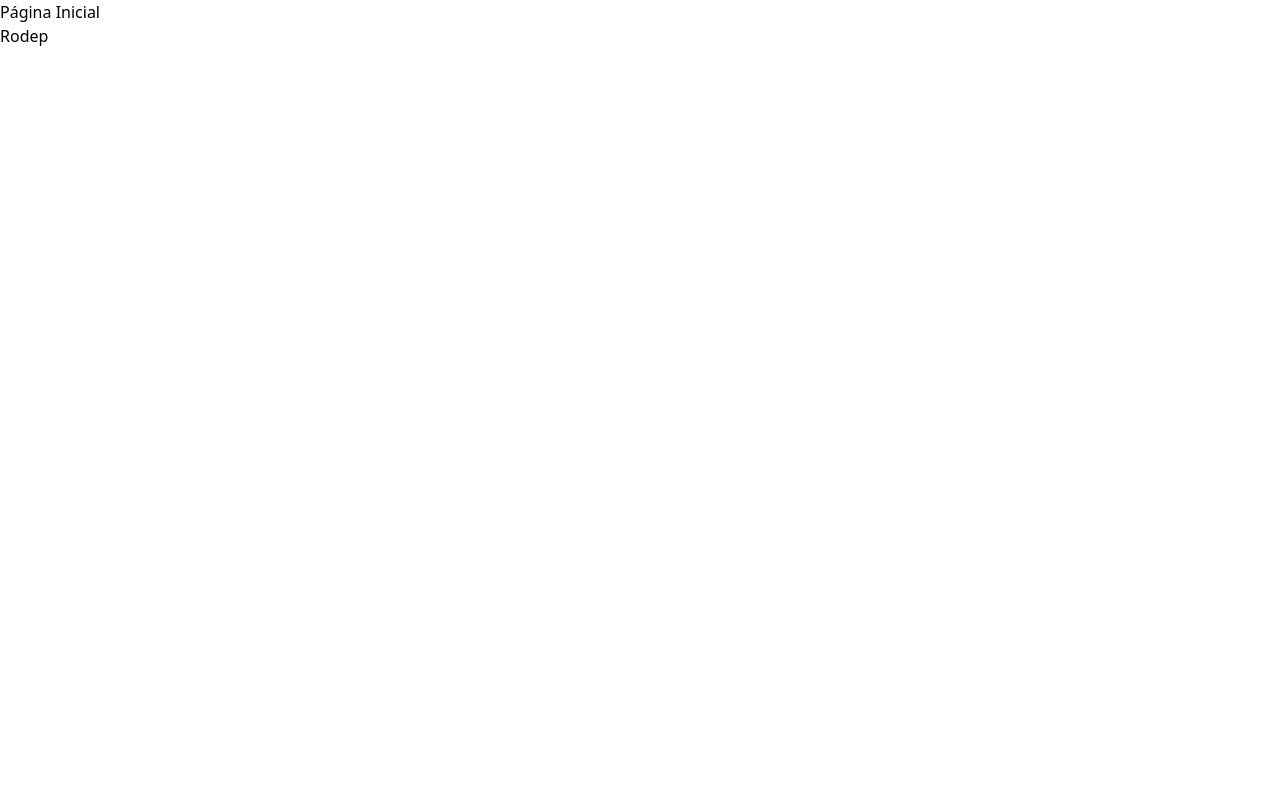
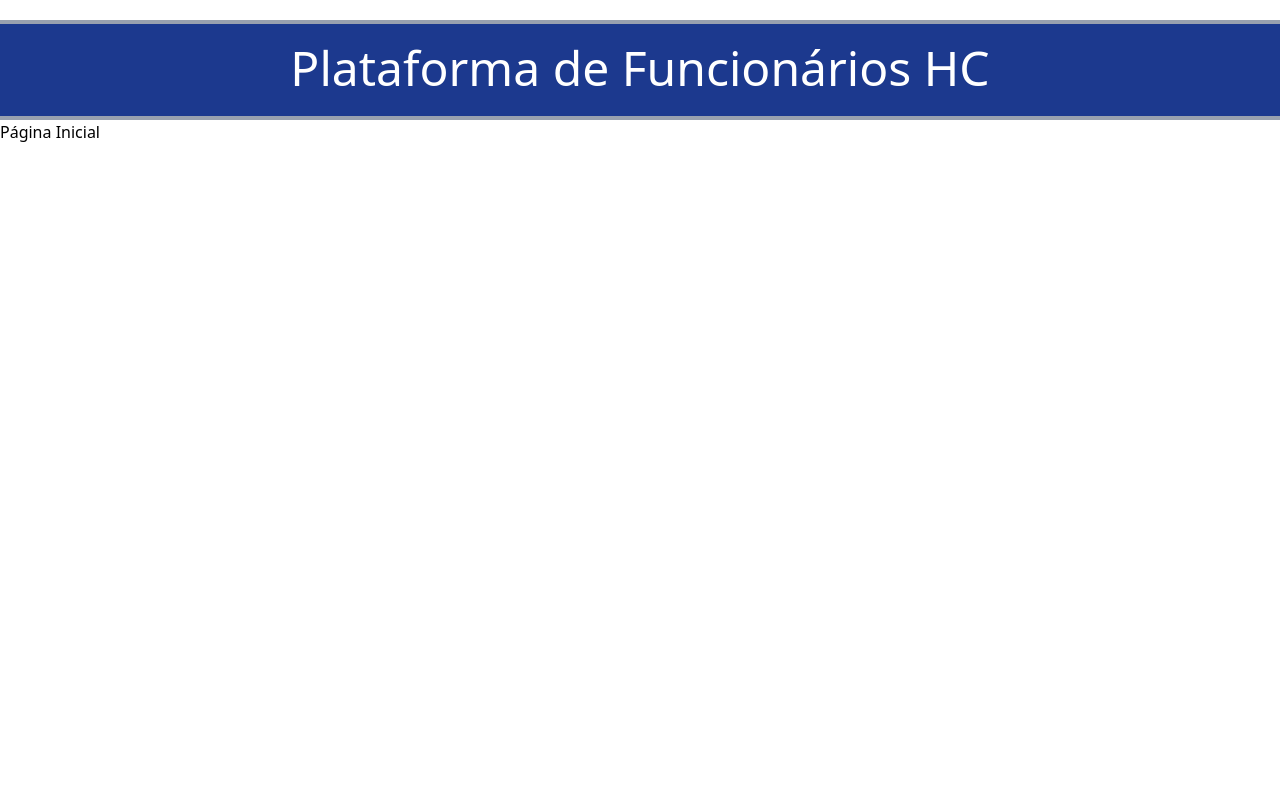
Before and after one commit to Eduardo-Locaspi/CP5_FRONTEND, a React (Vite) app: page / in a window 1280 px wide. Shown: the top 800 px of the page. Built offline with nearby package versions, Linux system fonts and the light colour scheme.

Commit message:
(2) - Base do Cabeçalho e Rodapé concluído
Estrutura básica do cabeçalho e rodapé concluído

```diff
--- a/src/components/Cabecalho/index.tsx
+++ b/src/components/Cabecalho/index.tsx
@@ -3,7 +3,8 @@
 export default function Cabecalho(){
 
     return(
-        <header>
+        <header className="bg-blue-900 border-y-4 border-gray-400 h-25 text-center p-5 mt-5">
+            <h1 className="text-5xl text-white">Plataforma de Funcionários HC</h1>
 
         </header>
     )
--- a/src/components/Rodape/index.tsx
+++ b/src/components/Rodape/index.tsx
@@ -3,10 +3,8 @@ export default function Rodape(){
 
 
     return(
-        <footer>
-            <h1>
-                Rodep
-            </h1>
+        <footer className="bg-blue-900 border-y-4 border-gray-400 h-25 text-center p-5 mt-5">
+
         </footer>
     )
 }
--- a/src/pages/PaginaInicial/index.tsx
+++ b/src/pages/PaginaInicial/index.tsx
@@ -4,7 +4,7 @@ export default function PaginaInicial(){
 
 
     return(
-        <main>
+        <main className="h-screen">
             <h1>Página Inicial</h1>
         </main>
     )
```
